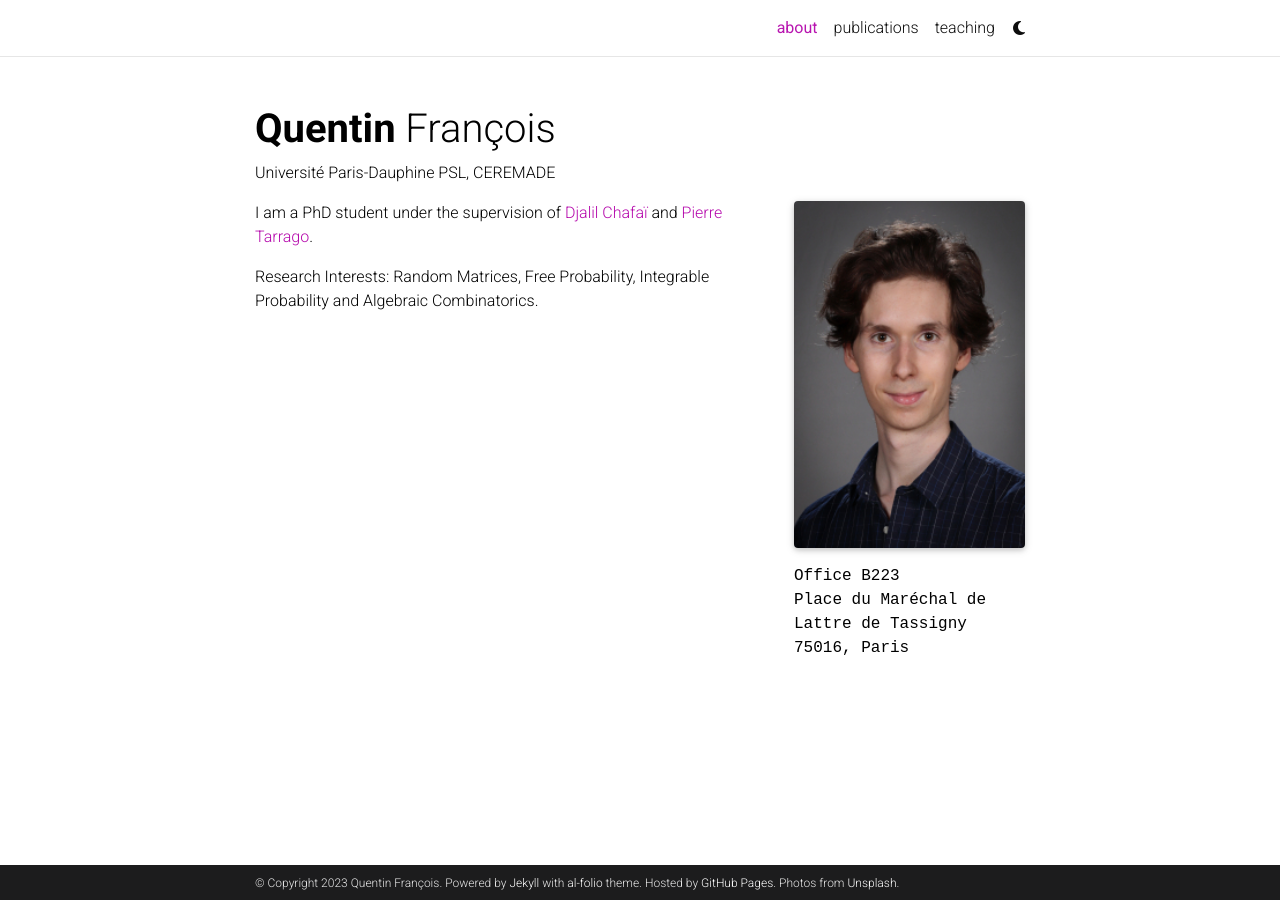
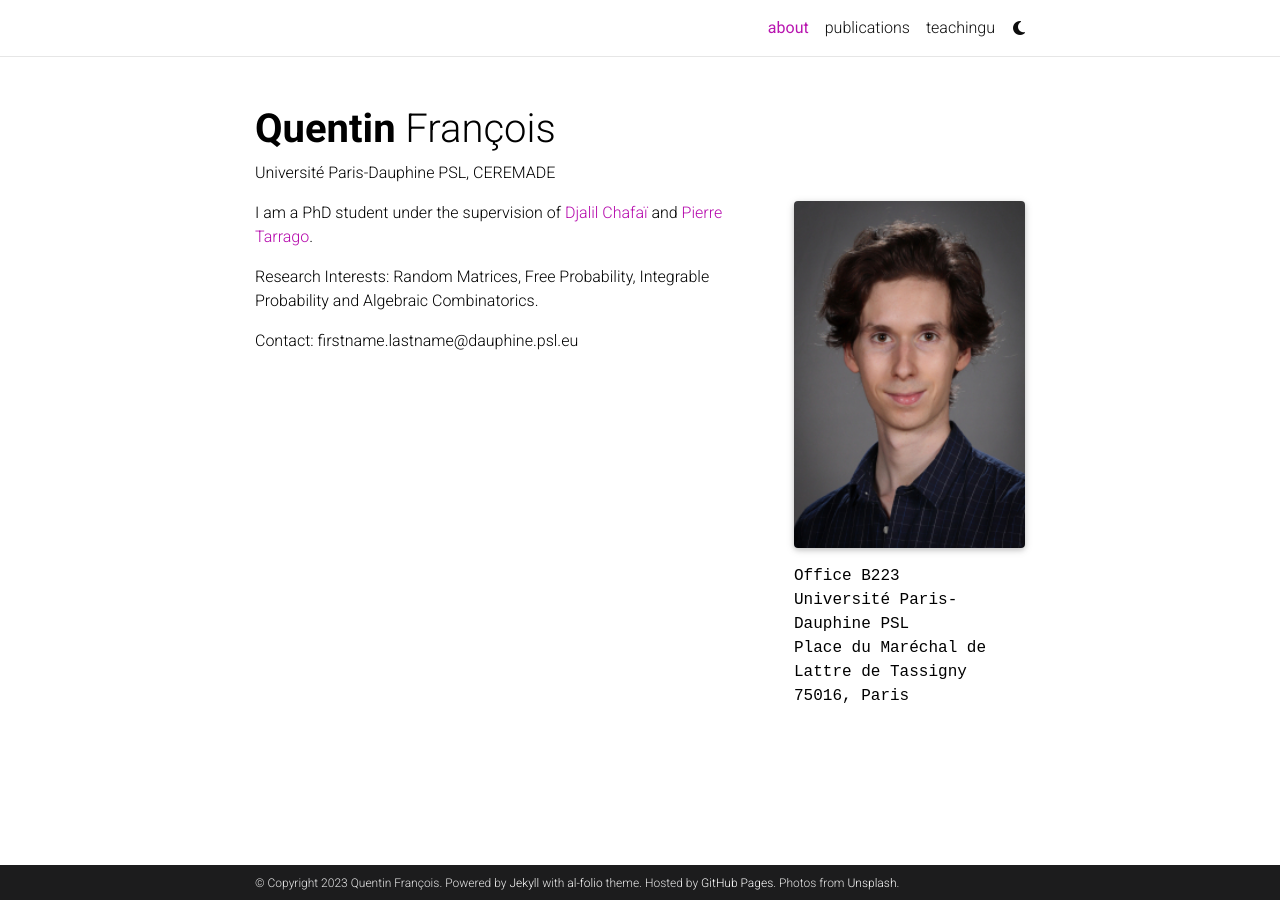
Before and after one commit to qufrancois/qufrancois.github.io, a Jekyll site: the page built from _pages/about.md, in a window 1280 px wide. Built offline with Jekyll 4.4.1, drawn with Linux system fonts in a browser that asks for light colours; full-size pictures stand in for the smaller copies a plugin makes; comment, search, counter and statistics services are not loaded; a style sheet for code colours, icons or effects is not loaded.

Commit message:
test menus

```diff
--- a/_pages/about.md
+++ b/_pages/about.md
@@ -10,6 +10,7 @@ profile:
   image_circular: false # crops the image to make it circular
   address: >
     <p>Office B223</p>
+    <p>Université Paris-Dauphine PSL</p>
     <p>Place du Maréchal de Lattre de Tassigny</p>
     <p>75016, Paris</p>
 
@@ -22,3 +23,5 @@ social: false  # includes social icons at the bottom of the page
 I am a PhD student under the supervision of [Djalil Chafaï](https://djalil.chafai.net/wiki/) and [Pierre Tarrago](http://tarrago.perso.math.cnrs.fr).
 
 Research Interests: Random Matrices, Free Probability, Integrable Probability and Algebraic Combinatorics.
+
+Contact: firstname.lastname@dauphine.psl.eu
--- a/_pages/teaching.md
+++ b/_pages/teaching.md
@@ -1,7 +1,7 @@
 ---
 layout: page
 permalink: /teaching/
-title: teaching
+title: teachingu
 description:
 nav: true
 nav_order: 5
```
